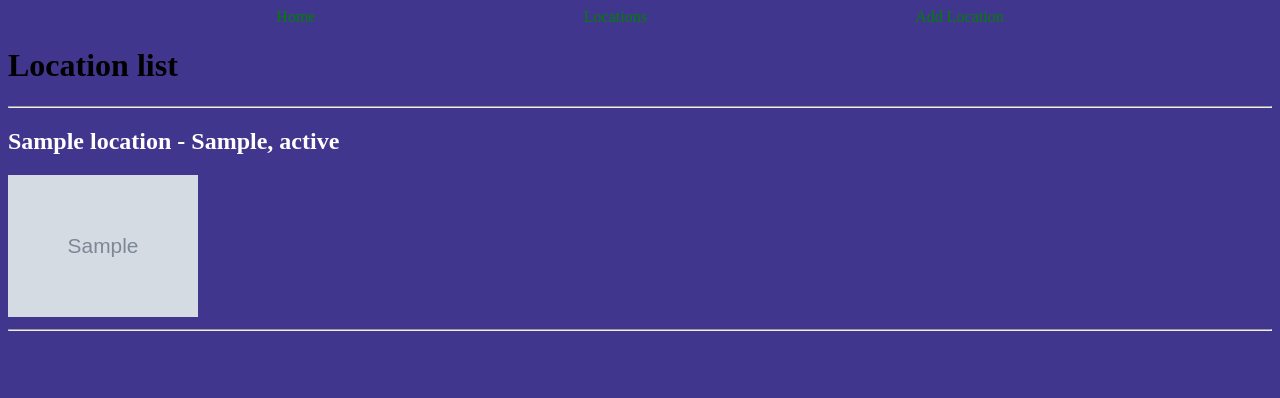
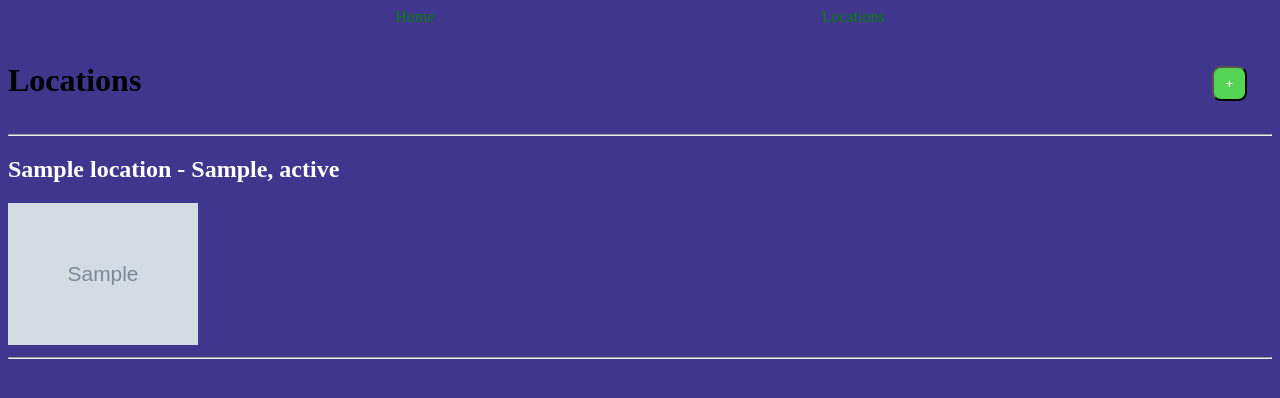
Before and after one commit to JCollinJones25/disclose, a Django app: page /locations/ in a window 1280 px wide. Shown: the top 398 px of the page. Run offline with Django 4.2, Linux system fonts and the light colour scheme; tables that the repository leaves empty hold one stand-in row (values such as "Sample post"); grey boxes marked "Sample" are stand-in pictures.

Commit message:
location create button added to top of list

```diff
--- a/main_app/static/styles/main.css
+++ b/main_app/static/styles/main.css
@@ -5,12 +5,14 @@
     display: flex;
     margin: auto;
 }
+
 .map-container {
     height: 400px;
     width: 80%;
     display: flex;
     justify-content: center;
     margin: auto;
+    margin-top: 5%;
 }
 
 body {
@@ -27,10 +29,32 @@ a {
     text-decoration: none;
 }
 
-
 nav {
     display: flex;
     justify-content: space-evenly;
+}
+
+.list-top {
+    display: flex;
+    justify-content: space-between;
+    margin-top: 15px;
+}
+
+.add-new-container {
+    justify-content: flex-end;
+    display: flex;
+}
+
+.add-new {
+    display: flex;
+    border-radius: 25%;
+    width: 35px;
+    height: 35px;
+    background-color: rgb(83, 212, 83);
+    align-items: center;
+    justify-content: center;
+    margin: 25px;
+    color: white;
 }
 
 .buttons {
--- a/main_app/templates/base.html
+++ b/main_app/templates/base.html
@@ -12,7 +12,6 @@
     <nav>
         <a href="{% url 'home' %}">Home</a>
         <a href="{% url 'location_list' %}">Locations</a>
-        <a href="{% url 'location_create' %}">Add Location</a>
     </nav>
     {% block content %} {% endblock %}
 </body>
--- a/main_app/templates/home.html
+++ b/main_app/templates/home.html
@@ -13,9 +13,7 @@
       <nav>
           <a href="{% url 'home' %}">Home</a>
           <a href="{% url 'location_list' %}">Locations</a>
-          <a href="{% url 'location_create' %}">Add Location</a>
       </nav>
-    <h3>Disclose Home</h3>
     <div class='map-container'>
         <div id="map"></div>
     </div>
--- a/main_app/templates/location_list.html
+++ b/main_app/templates/location_list.html
@@ -3,7 +3,14 @@
 Dislose
 {% endblock %}
 {% block content %}
- <h1>Location list </h1>
+<div class="list-top">
+    <h1>Locations</h1>
+    <div class="add-new-container">
+        <form action="{% url 'location_create' %}">
+            <input class='add-new' type="submit" value="+"/>
+        </form>
+    </div>
+</div>
  <hr>
  <div class="locations">
      {% for location in locations %}
```
